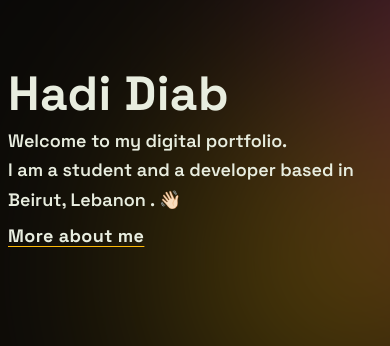
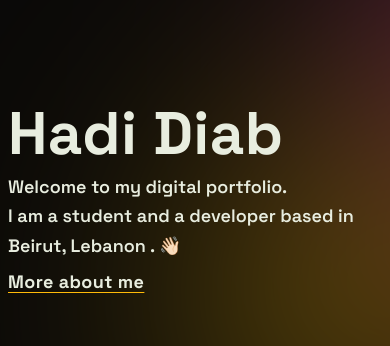
Before and after one commit to hadi21k/portfolioo, a React (Vite) app: page / in a window 390 px wide. Shown: the part 262-608 px from the top of the page. Built offline with nearby package versions, Linux system fonts and the light colour scheme; no server answers; the database is empty.

Commit message:
fix:smooth parallax in mobile

```diff
--- a/src/components/Hero.jsx
+++ b/src/components/Hero.jsx
@@ -1,16 +1,25 @@
 import { motion, useScroll } from "framer-motion";
-import React, { useRef } from "react";
+import { useEffect, useState, useRef } from "react";
 import useParallax from "../hooks/useParallax";
 import BlurryBg from "./ui/BlurryBg";
 
 const Hero = () => {
   const ref = useRef();
+  const [width, setwidth] = useState(window.innerWidth);
   const { scrollYProgress } = useScroll({
     target: ref,
     offset: ["start start", "end start"],
   });
 
-  const y = useParallax(scrollYProgress, 0, 1, "50%");
+  const y = useParallax(scrollYProgress, 0, 1, "125%");
+
+  useEffect(() => {
+    const unsub = window.addEventListener("resize", () => {
+      setwidth(window.innerWidth);
+    });
+
+    return window.removeEventListener("resize", unsub);
+  }, []);
 
   const parent = {
     animate: {
@@ -30,6 +39,7 @@ const Hero = () => {
       delay: 0.3,
       opacity: 1,
       y: 0,
+      zIndex: 1,
     },
   };
 
@@ -40,17 +50,18 @@ const Hero = () => {
       delay: 0.3,
       opacity: 1,
       x: 0,
+      zIndex: 1,
     },
   };
 
   return (
     <div
       ref={ref}
-      className="relative min-h-screen overflow-hidden bg-light text-light dark:bg-dark dark:text-dark"
+      className="relative min-h-screen overflow-hidden bg-light pt-[40px] text-light dark:bg-dark dark:text-dark"
     >
       <BlurryBg />
       <motion.div
-        style={{ y }}
+        style={{ y: width > 768 ? y : "" }}
         variants={parent}
         initial="hidden"
         animate="animate"
@@ -58,7 +69,7 @@ const Hero = () => {
       >
         <motion.h1
           variants={children1}
-          className="text-5xl font-extrabold md:text-6xl lg:text-8xl"
+          className="text-6xl font-extrabold md:text-7xl lg:text-8xl"
         >
           Hadi Diab
         </motion.h1>
--- a/src/components/ui/BlurryBg.jsx
+++ b/src/components/ui/BlurryBg.jsx
@@ -15,7 +15,7 @@ const BlurryBg = () => {
           height="400%"
           filterUnits="objectBoundingBox"
           primitiveUnits="userSpaceOnUse"
-          color-interpolation-filters="sRGB"
+          colorInterpolationFilters="sRGB"
         >
           <feGaussianBlur
             stdDeviation="68"
```
